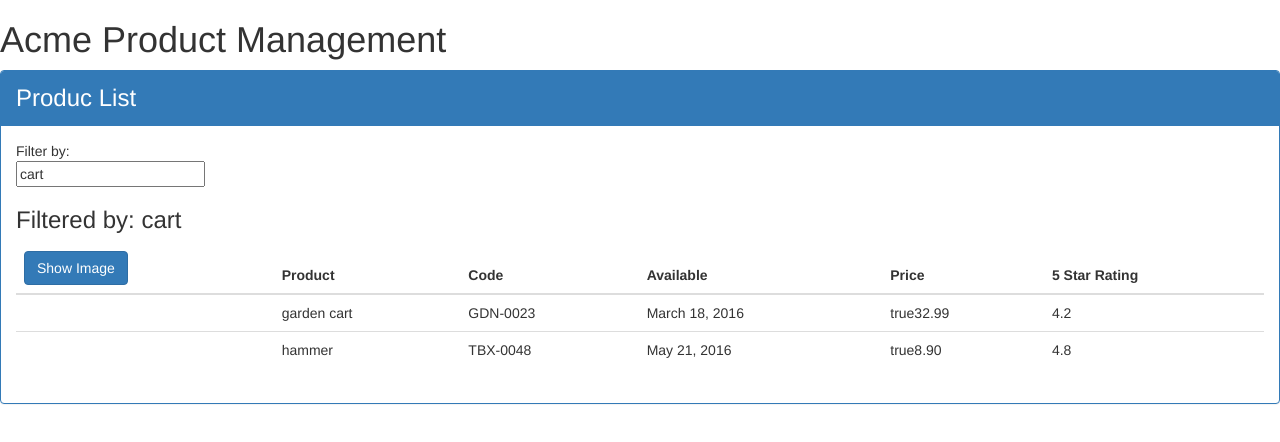
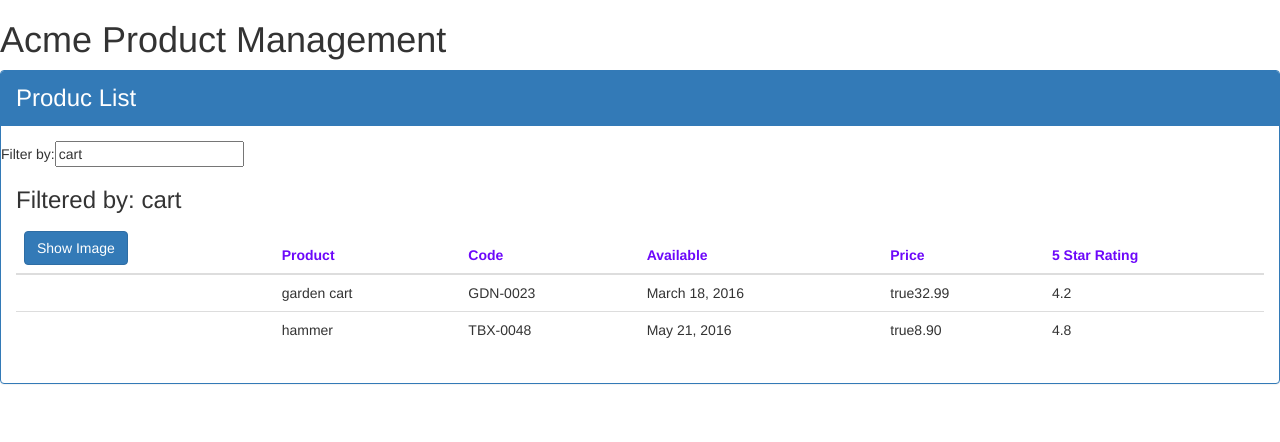
Before and after one commit to ssrikanthbhat/angular-sample, an Angular app in the folder APM-Start/: page / in a window 1280 px wide. Shown: the top 442 px of the page. Built offline with nearby package versions, Linux system fonts and the light colour scheme.

Commit message:
Encapsulating Component Styles

```diff
--- /dev/null
+++ b/APM-Start/src/app/products/product-list.component.css
@@ -0,0 +1,3 @@
+thead {
+    color: #6D08FA;
+}
--- a/APM-Start/src/app/products/product-list.component.html
+++ b/APM-Start/src/app/products/product-list.component.html
@@ -4,9 +4,7 @@
     </div>
     <div class='panel-body'>
        <div class='row'>
-            <div class='col-md-2'>Filter by:
-
-                <input type='text' [(ngModel)]='listFilter' />
+            <div >Filter by:<input type='text' [(ngModel)]='listFilter' />
             </div>
 
         </div>
--- a/APM-Start/src/app/products/product-list.component.ts
+++ b/APM-Start/src/app/products/product-list.component.ts
@@ -2,7 +2,8 @@ import { Component } from "@angular/core";
 import { IProduct } from "./product";
 @Component({
     selector: 'pm-products',
-    templateUrl: './product-list.component.html'
+    templateUrl: './product-list.component.html',
+    styleUrls: ['./product-list.component.css']
 })
 export class ProductListComponent {
   pageTitle: string = 'Produc List'
```
